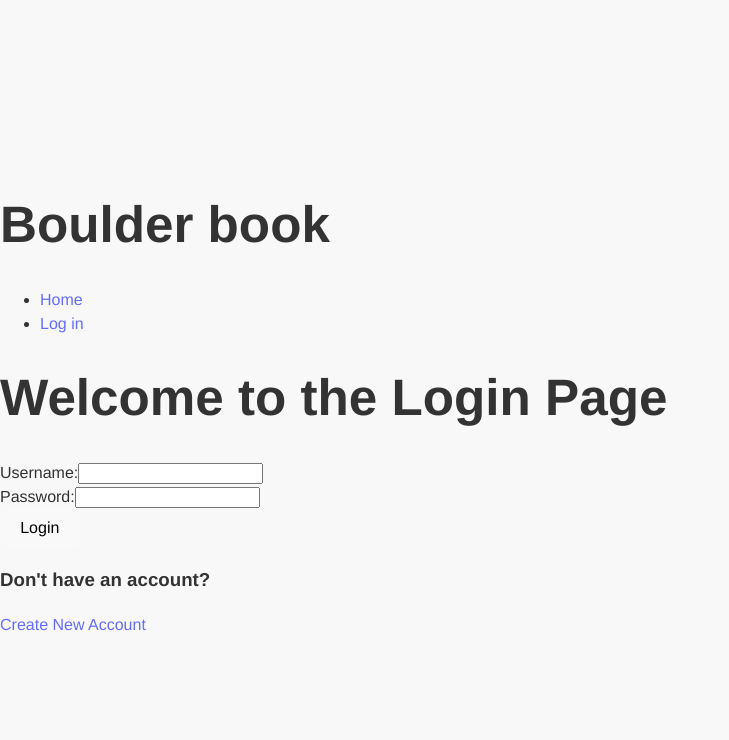
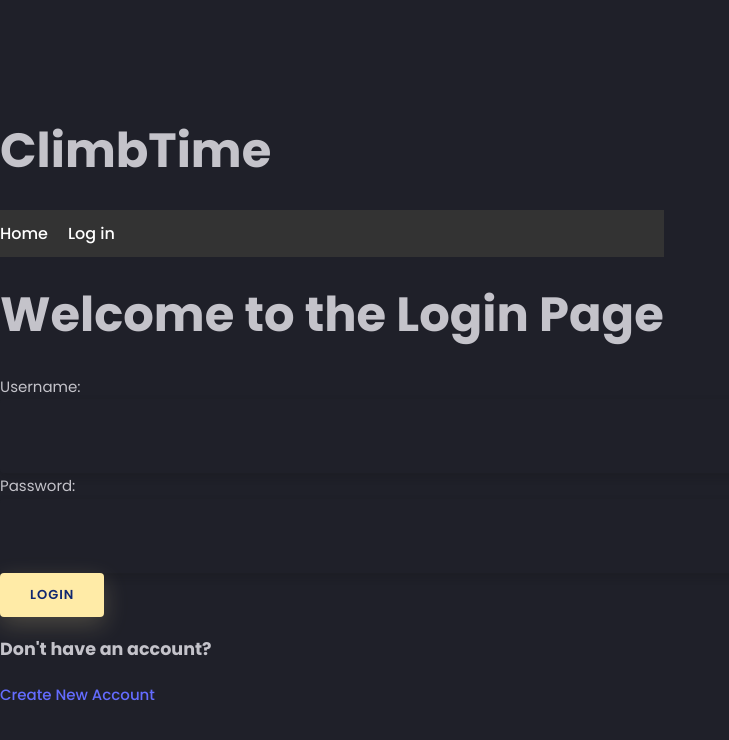
Before and after one commit to wyomefrankle/climb-time, a React (Vite) app in the folder client/: page /login in a window 1280 px wide. Shown: the top 740 px of the page, without its empty margins (0-729 px from the left). Built offline with nearby package versions, Linux system fonts and the light colour scheme.

Commit message:
Improved styling and fixed some bugs

```diff
--- a/client/src/App.css
+++ b/client/src/App.css
@@ -1,27 +1,35 @@
 /* General styling */
+@import url('https://fonts.googleapis.com/css?family=Poppins:400,500,600,700,800,900');
+
 body {
   font-family: "Helvetica Neue", Helvetica, Arial, sans-serif;
-  background-color: #f8f8f8;
+  background-color: #f4f4f4; /* Light gray background */
   color: #333;
+  overflow-x: hidden; /* Prevent horizontal scrolling */
+}
+
+.container {
+  flex: 1; /* Fill remaining vertical space */
+  display: flex; /* Use flexbox for layout */
+  justify-content: center; /* Center children horizontally */
+  align-items: center; /* Center children vertically */
 }
 
 /* Container for the entire application */
 .App {
-  max-width: auto; /* Keep the maximum width */
+  max-width: 1200; /* Keep the maximum width */
   margin: 0 auto; /* Center the element horizontally */
-  width: 100%; /* Change this to a percentage value to take up the majority of the page */
   padding: 20px;
   background-color: #fff;
   border-radius: 10px;
   box-shadow: 0 4px 8px rgba(0, 0, 0, 0.1);
 }
 
-
 /* Styling for the title */
 .title {
   font-size: 36px;
   margin-bottom: 20px;
-  color: #007aff;
+  color: #007aff; /* Blue accent color */
 }
 
 /* Styling for the sub-heading */
@@ -39,12 +47,12 @@ body {
 /* Styling for the input field */
 .input {
   padding: 12px;
-  border: 1px solid #ddd;
+  border: 1px solid #ccc; /* Light gray border */
   border-radius: 6px;
   margin-bottom: 10px;
   font-size: 16px;
   color: #555;
-  background-color: #fff;
+  background-color: #f9f9f9; /* Off-white background */
 }
 
 /* Styling for the label */
@@ -58,7 +66,7 @@ body {
 /* Styling for the submit button */
 .submit-button {
   padding: 12px 20px;
-  background-color: #0653fa;
+  background-color: #4caf50; /* Green submit button */
   color: #fff;
   border: none;
   border-radius: 6px;
@@ -68,23 +76,16 @@ body {
 }
 
 .submit-button:hover {
-  background-color: #03376d;
+  background-color: #45a049; /* Darker green on hover */
 }
 
 /* Styling for the climbs list */
-/* .climbs-list {
-  border: 1px solid #ddd;
-  border-radius: 6px;
-  padding: 20px;
-} */
-
 .climb-container {
-  border: 1px solid #ddd;
+  border: 1px solid #ccc; /* Light gray border */
   border-radius: 6px;
   padding: 20px;
   margin-bottom: 20px;
 }
-
 
 .climb {
   margin-bottom: 10px;
@@ -93,7 +94,7 @@ body {
 /* Styling for the delete button */
 .delete-button {
   padding: 8px 16px;
-  background-color: #dc3545;
+  background-color: #f44336; /* Red delete button */
   color: #fff;
   border: none;
   border-radius: 6px;
@@ -102,5 +103,108 @@ body {
 }
 
 .delete-button:hover {
-  background-color: #b21e35;
+  background-color: #d32f2f; /* Darker red on hover */
 }
+
+.btn{
+  border-radius: 4px;
+  height: 44px;
+  font-size: 13px;
+  font-weight: 600;
+  text-transform: uppercase;
+  -webkit-transition : all 200ms linear;
+  transition: all 200ms linear;
+  padding: 0 30px;
+  letter-spacing: 1px;
+  display: -webkit-inline-flex;
+  display: -ms-inline-flexbox;
+  display: inline-flex;
+  -webkit-align-items: center;
+  -moz-align-items: center;
+  -ms-align-items: center;
+  align-items: center;
+  -webkit-justify-content: center;
+  -moz-justify-content: center;
+  -ms-justify-content: center;
+  justify-content: center;
+  -ms-flex-pack: center;
+  text-align: center;
+  border: none;
+  background-color: #ffeba7;
+  color: #102770;
+  box-shadow: 0 8px 24px 0 rgba(255,235,167,.2);
+}
+.btn:active,
+.btn:focus{
+  background-color: #102770;
+  color: #ffeba7;
+  box-shadow: 0 8px 24px 0 rgba(16,39,112,.2);
+}
+.btn:hover{
+  background-color: #102770;
+  color: #ffeba7;
+  box-shadow: 0 8px 24px 0 rgba(16,39,112,.2);
+}
+
+.form-style {
+  padding: 13px 20px;
+  padding-left: 55px;
+  height: 48px;
+  width: 100%;
+  font-weight: 500;
+  border-radius: 4px;
+  font-size: 14px;
+  line-height: 22px;
+  letter-spacing: 0.5px;
+  outline: none;
+  color: #c4c3ca;
+  background-color: #1f2029;
+  border: none;
+  -webkit-transition: all 200ms linear;
+  transition: all 200ms linear;
+  box-shadow: 0 4px 8px 0 rgba(21,21,21,.2);
+}
+.form-style:focus,
+.form-style:active {
+  border: none;
+  outline: none;
+  box-shadow: 0 4px 8px 0 rgba(21,21,21,.2);
+}
+
+
+body{
+	font-family: 'Poppins', sans-serif;
+	font-weight: 300;
+	font-size: 15px;
+	line-height: 1.7;
+	color: #c4c3ca;
+	background-color: #1f2029;
+	overflow-x: hidden;
+}
+
+a {
+	cursor: pointer;
+  transition: all 200ms linear;
+}
+a:hover {
+	text-decoration: none;
+}
+.link {
+  color: #c4c3ca;
+}
+.link:hover {
+  color: #ffeba7;
+}
+p {
+  font-weight: 500;
+  font-size: 14px;
+  line-height: 1.7;
+}
+h4 {
+  font-weight: 600;
+}
+h6 span{
+  padding: 0 20px;
+  text-transform: uppercase;
+  font-weight: 700;
+}
--- a/client/src/App.jsx
+++ b/client/src/App.jsx
@@ -1,42 +1,65 @@
 import "./App.css";
-// import "react-datepicker/dist/react-datepicker.css";
-// import SelectedLocationInfo from "./components/SelectedLocationInfo.jsx";
-// import InputForm from "./components/InputForm.jsx";
-import { Routes, Route, Link } from "react-router-dom";
+import "./Navbar.css";
+import { Routes, Route, Link, useNavigate } from "react-router-dom";
 import Home from "./components/Home";
 import Climbs from "./components/Climbs";
 import Climb from "./components/Climb";
-import { useState } from "react";
+import { useState, useEffect } from "react";
 import Login from "./components/Login";
 import NewUser from "./components/NewUser";
 
-
 function App() {
   const [loggedInUser, setLoggedInUser] = useState(null);
+  const navigate = useNavigate();
+
+  // Check if user is logged in on initial load
+  useEffect(() => {
+    const storedUserId = localStorage.getItem("user_id");
+    if (storedUserId) {
+      setLoggedInUser(storedUserId);
+    }
+  }, []);
+
+  const handleLogin = (user_id) => {
+    setLoggedInUser(user_id);
+    localStorage.setItem("user_id", user_id);
+    navigate(`/climbs/${user_id}`);
+  };
+
+  const handleLogout = () => {
+    setLoggedInUser(null);
+    localStorage.removeItem("user_id");
+    navigate("/login");
+  };
 
   return (
     <>
-      <h1>Boulder book </h1>
-      <nav>
-        <ul>
-          <li>
-            <Link to="/">Home</Link>
+      <h1>ClimbTime </h1>
+      <nav className="navbar">
+        <ul className="navbar-list">
+          <li className="navbar-item">
+            <Link to="/" className="navbar-link">Home</Link>
           </li>
+          {loggedInUser && (
+            <>
+              <li className="navbar-item">
+                <Link to={`/climbs/${loggedInUser}`} className="navbar-link">My Climbs</Link>
+              </li>
+              <li className="navbar-item">
+                <button onClick={handleLogout} className="navbar-button">Logout</button>
+              </li>
+            </>
+          )}
           {!loggedInUser && (
-            <li>
-              <Link to="/login">Log in</Link>
-            </li>
-          )}
-          {loggedInUser && (
-            <li>
-              <Link to="/climbs">My Climbs</Link>
+            <li className="navbar-item">
+              <Link to="/login" className="navbar-link">Log in</Link>
             </li>
           )}
         </ul>
       </nav>
       <Routes>
         <Route path="/" element={<Home />} />
-        <Route path="/login" element={<Login />} />
+        <Route path="/login" element={<Login handleLogin={handleLogin} />} />
         <Route path="/new-user" element={<NewUser />} />
         {/* Define route for displaying climbs for a specific user */}
         <Route path="/climbs/:user_id" element={<Climbs />} />
@@ -45,4 +68,5 @@ function App() {
     </>
   );
 }
+
 export default App;
--- /dev/null
+++ b/client/src/Navbar.css
@@ -0,0 +1,25 @@
+.navbar {
+    background-color: #333; /* Dark background color */
+    padding: 10px 0; /* Add some padding */
+  }
+
+  .navbar-list {
+    list-style-type: none; /* Remove bullet points */
+    margin: 0; /* Remove default margin */
+    padding: 0; /* Remove default padding */
+  }
+
+  .navbar-item {
+    display: inline-block; /* Display items horizontally */
+    margin-right: 20px; /* Add space between items */
+  }
+
+  .navbar-link {
+    text-decoration: none; /* Remove underline from links */
+    color: #fff; /* White text color */
+    font-size: 16px; /* Adjust font size */
+  }
+
+  .navbar-link:hover {
+    text-decoration: underline; /* Underline links on hover */
+  }
--- a/client/src/components/Climb.jsx
+++ b/client/src/components/Climb.jsx
@@ -4,6 +4,7 @@ import { useParams } from "react-router-dom";
 export default function Climb() {
   const [climb, setClimb] = useState(null);
   const { id } = useParams();
+  const { user_id } = useParams();
 
   const getClimb = async () => {
     try {
@@ -16,7 +17,7 @@ export default function Climb() {
   };
 
   useEffect(() => {
-    getClimb();
+    getClimb(user_id);
   }, [id]);
   return (
     <div>
--- a/client/src/components/Home.jsx
+++ b/client/src/components/Home.jsx
@@ -1,4 +1,3 @@
-import React from "react";
 
 export default function Home() {
   return <div>Home</div>;
--- a/client/src/components/Login.jsx
+++ b/client/src/components/Login.jsx
@@ -1,19 +1,19 @@
-import React, { useState } from 'react';
-import { Link } from 'react-router-dom';
-import NewUser from "./NewUser";
+import { useState } from 'react';
+import { Link, useNavigate } from 'react-router-dom';
 
-function Login() {
+function Login({ handleLogin }) {
   const [user_id, setUser_id] = useState("");
   const [password, setPassword] = useState("");
+  const navigate = useNavigate();
 
-  const handleLogin = () => {
+  const handleLoginClick = () => {
     // Perform login logic
     fetch(`/api/climbs/login`, {
       method: "POST",
       headers: {
         "Content-Type": "application/json"
       },
-      body: JSON.stringify({user_id, password})
+      body: JSON.stringify({ user_id, password })
     })
       .then(result => {
         if (!result.ok) {
@@ -23,9 +23,9 @@ function Login() {
       })
       .then(json => {
         // Assuming successful login, call onLogin with user_id
-        // onLogin(user_id);
+        handleLogin(json.user_id); // Pass user_id to parent App component
         // Redirect to the main application page
-        window.location.href = `/climbs/${json.user_id}`;
+        navigate(`/climbs/${json.user_id}`);
       })
       .catch(error => {
         console.error("Error logging in:", error.message);
@@ -34,7 +34,7 @@ function Login() {
 
   return (
     <div>
-    <h1>Welcome to the Login Page</h1>
+      <h1>Welcome to the Login Page</h1>
       <form>
         <div>
           <label>Username:</label>
@@ -42,6 +42,7 @@ function Login() {
             type="text"
             value={user_id}
             onChange={(e) => setUser_id(e.target.value)}
+            className="form-style"
           />
         </div>
         <div>
@@ -50,9 +51,10 @@ function Login() {
             type="password"
             value={password}
             onChange={(e) => setPassword(e.target.value)}
+            className="form-style"
           />
         </div>
-        <button type="button" onClick={handleLogin}>
+        <button type="button" onClick={handleLoginClick} className="btn">
           Login
         </button>
       </form>
--- a/client/src/components/NewUser.jsx
+++ b/client/src/components/NewUser.jsx
@@ -1,4 +1,4 @@
-import React, { useState } from 'react';
+import { useState } from 'react';
 
 function NewUser() {
   const [user_id, setUser_id] = useState("");
@@ -13,7 +13,7 @@ function NewUser() {
       headers: {
         "Content-Type": "application/json"
       },
-      body: JSON.stringify({ user_id, password, firstname, lastname }) // Send user data to the server
+      body: JSON.stringify({ user_id: user_id, password: password, firstname: firstname, lastname: lastname })
     })
       .then(result => {
         // Handle the response from the server as needed
@@ -55,7 +55,7 @@ function NewUser() {
         <div>
           <label>Name:</label>
           <input
-            type="firstname"
+            type="text"
             value={firstname}
             onChange={(e) => setFirstname(e.target.value)}
           />
@@ -63,7 +63,7 @@ function NewUser() {
         <div>
           <label>Surname:</label>
           <input
-            type="lastname"
+            type="text"
             value={lastname}
             onChange={(e) => setLastname(e.target.value)}
           />
--- a/client/src/components/SelectedLocationInfo.jsx
+++ b/client/src/components/SelectedLocationInfo.jsx
@@ -33,9 +33,6 @@ function SelectedLocationInfo({climbs, setClimbs}) {
       // Update uniqueLocations based on the updated climbs
       const updatedLocations = [...new Set(updatedClimbs.map(climb => climb.location))];
       setUniqueLocations(updatedLocations);
-
-      // Log the updated unique locations to verify
-      console.log("Updated unique locations:", updatedLocations);
     })
     .catch(error => {
       console.log(error);
```
Also changed, not shown: client/src/components/Climbs.jsx (+15 -16 lines), client/src/components/Navbar.jsx (+16 -9 lines).
